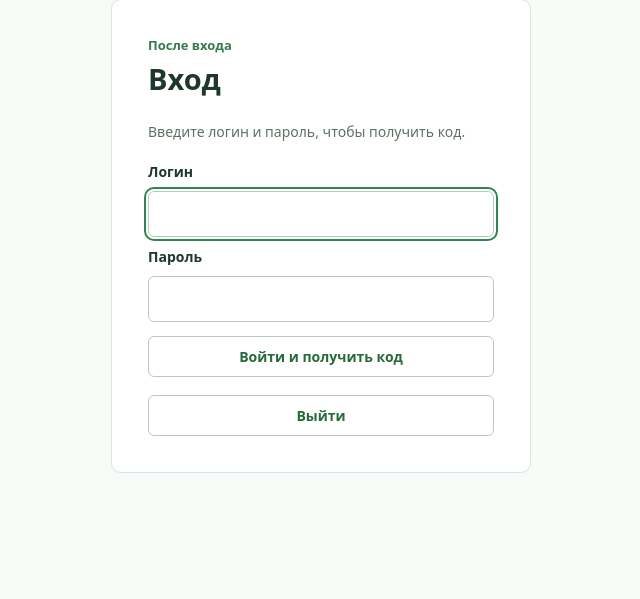
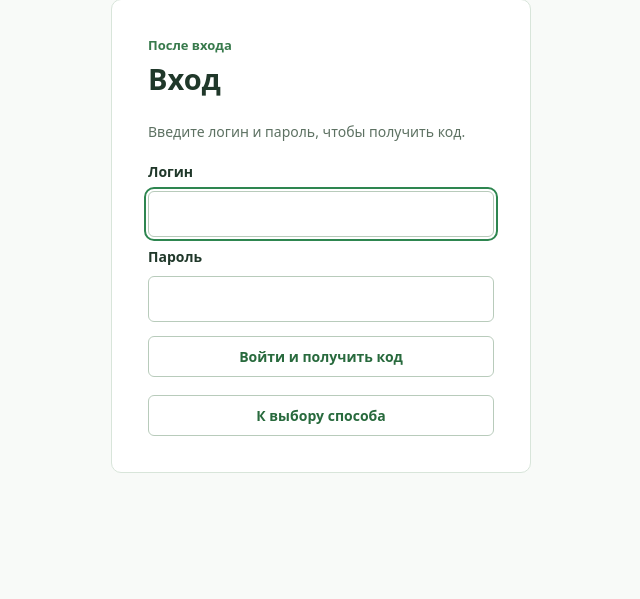
Before and after one commit to gimmeashot/four-digit-code-test, a Flask app: page /private in a window 1280 px wide. Shown: the part 164-763 px from the top of the page, without its empty margins (319-959 px from the left). Run offline with Flask 3, Linux system fonts and the light colour scheme.

Commit message:
Return login page to method selection

```diff
--- a/templates/login.html
+++ b/templates/login.html
@@ -19,8 +19,8 @@
       <input id="password" name="password" type="password" required>
       <button type="submit">Войти и получить код</button>
     </form>
-    <form class="logout login-leave" method="get" action="{{ url_for('public_code') }}">
-      <button type="submit">Выйти</button>
+    <form class="logout login-leave" method="get" action="{{ url_for('home') }}">
+      <button type="submit">К выбору способа</button>
     </form>
   </main>
 </body>
```
